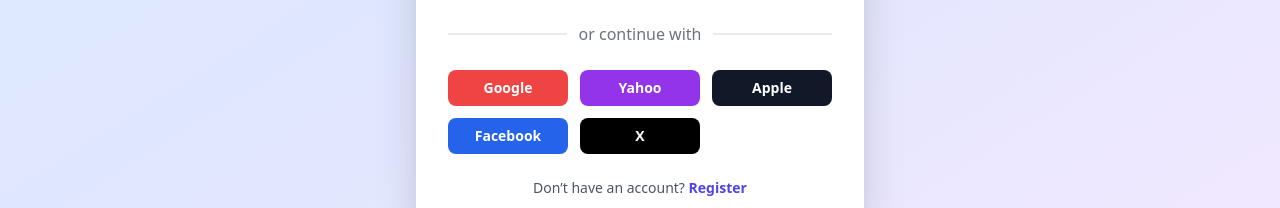
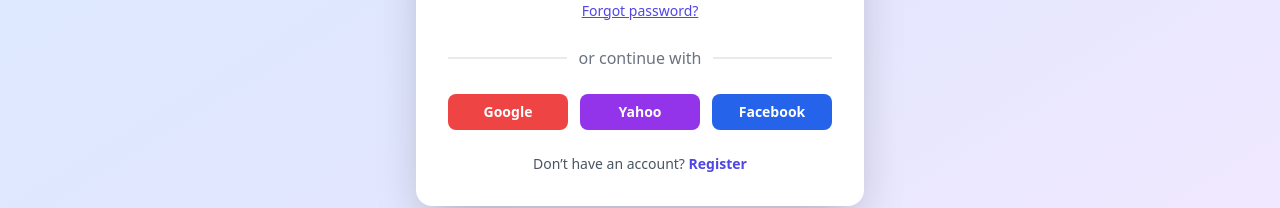
Before and after one commit to Ikendu/lodge, a React (Vite) app: page /login in a window 1280 px wide. Shown: the part 537-745 px from the top of the page. Built offline with nearby package versions, Linux system fonts and the light colour scheme; no server answers.

Commit message:
more login details

```diff
--- a/src/pages/Login.jsx
+++ b/src/pages/Login.jsx
@@ -236,9 +236,9 @@
           {[
             { name: "Google", color: "bg-red-500" },
             { name: "Yahoo", color: "bg-purple-600" },
-            { name: "Apple", color: "bg-gray-900" },
+            // { name: "Apple", color: "bg-gray-900" },
             { name: "Facebook", color: "bg-blue-600" },
-            { name: "X", color: "bg-black" },
+            // { name: "X", color: "bg-black" },
           ].map((provider, i) => (
             <motion.button
               key={i}
```
Also changed, not shown: 1 other file (tests, documents, lock files or other folders).
